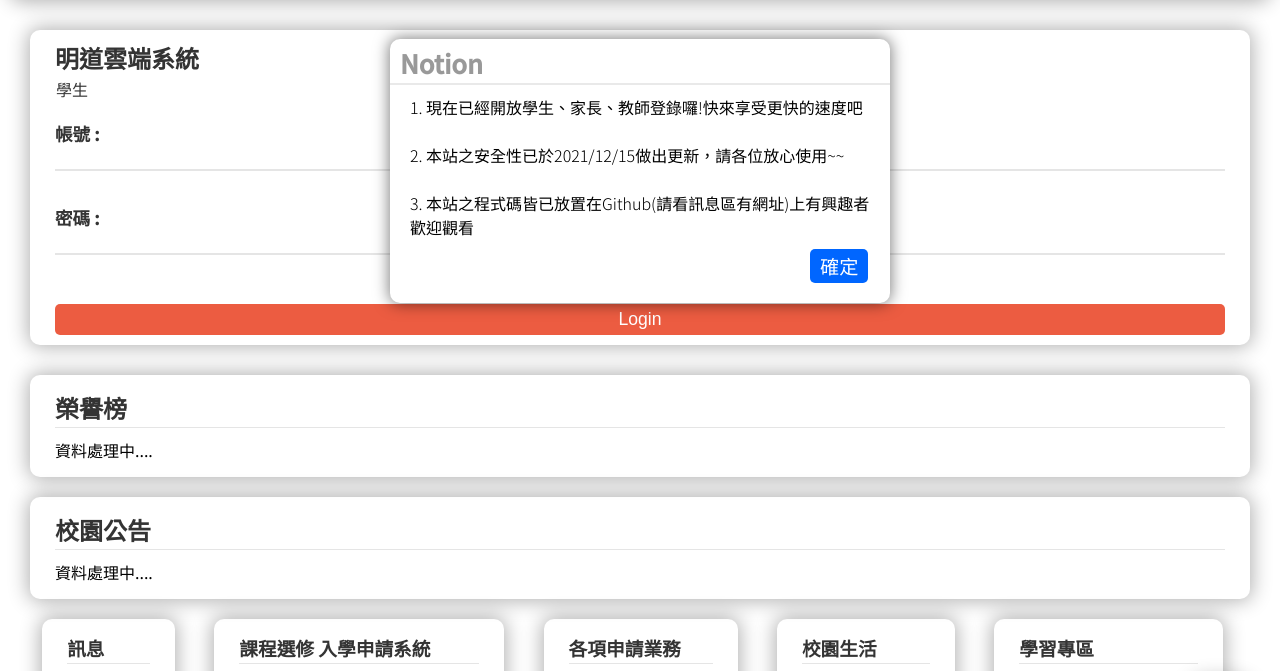
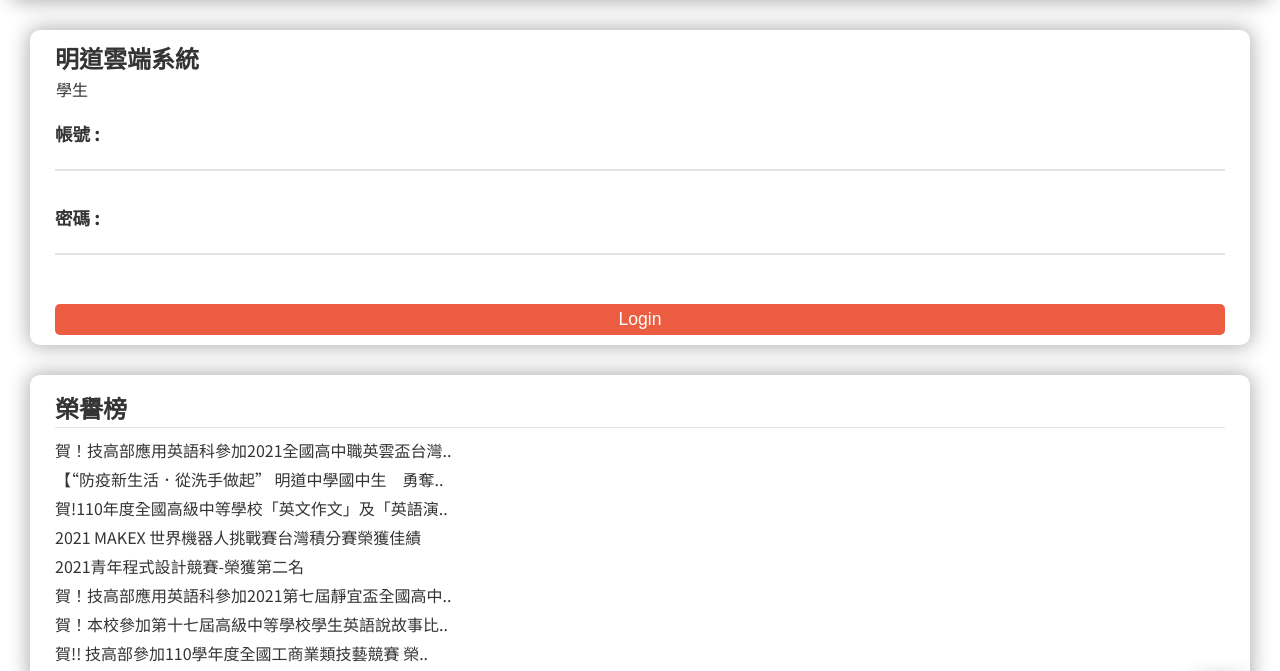
Before and after one commit to banahaker/mingdao, a plain HTML site: page index.html in a window 1280 px wide. Shown: the part 69-740 px from the top of the page. Drawn offline with nearby package versions, Linux system fonts and the light colour scheme.

```diff
--- /dev/null
+++ b/app/dataUpdate.js
@@ -0,0 +1,37 @@
+// data update from github page (https://banahaker.github.io/mingdao/data/information.json)
+const url = 'https://banahaker.github.io/mingdao/data/information.json';
+const honorRoll = document.querySelector('#honorRollData');
+const announcements = document.querySelector('#announcementsData');
+
+async function dataUpdate(url) {
+    let data = await fetch(url);
+    data = await data.json();
+    let honorList = data[0];
+    let announcementsList = data[1];
+    const honorRollData = `
+    <li><a target="_blank" href="http://www.mingdao.edu.tw/md/200310/honor/show.php?News_ID=${honorList[0].news_id}">${honorList[0].content}</a></li>
+    <li><a target="_blank" href="http://www.mingdao.edu.tw/md/200310/honor/show.php?News_ID=${honorList[1].news_id}">${honorList[1].content}</a></li>
+    <li><a target="_blank" href="http://www.mingdao.edu.tw/md/200310/honor/show.php?News_ID=${honorList[2].news_id}">${honorList[2].content}</a></li>
+    <li><a target="_blank" href="http://www.mingdao.edu.tw/md/200310/honor/show.php?News_ID=${honorList[3].news_id}">${honorList[3].content}</a></li>
+    <li><a target="_blank" href="http://www.mingdao.edu.tw/md/200310/honor/show.php?News_ID=${honorList[4].news_id}">${honorList[4].content}</a></li>
+    <li><a target="_blank" href="http://www.mingdao.edu.tw/md/200310/honor/show.php?News_ID=${honorList[5].news_id}">${honorList[5].content}</a></li>
+    <li><a target="_blank" href="http://www.mingdao.edu.tw/md/200310/honor/show.php?News_ID=${honorList[6].news_id}">${honorList[6].content}</a></li>
+    <li><a target="_blank" href="http://www.mingdao.edu.tw/md/200310/honor/show.php?News_ID=${honorList[7].news_id}">${honorList[7].content}</a></li>
+    `;
+    const announcementsData = `
+    <li><a target="_blank" href="http://www.mingdao.edu.tw/md/200310/honor/show.php?News_ID=${announcementsList[0].news_id}">${announcementsList[0].content}</a></li>
+    <li><a target="_blank" href="http://www.mingdao.edu.tw/md/200310/honor/show.php?News_ID=${announcementsList[1].news_id}">${announcementsList[1].content}</a></li>
+    <li><a target="_blank" href="http://www.mingdao.edu.tw/md/200310/honor/show.php?News_ID=${announcementsList[2].news_id}">${announcementsList[2].content}</a></li>
+    <li><a target="_blank" href="http://www.mingdao.edu.tw/md/200310/honor/show.php?News_ID=${announcementsList[3].news_id}">${announcementsList[3].content}</a></li>
+    <li><a target="_blank" href="http://www.mingdao.edu.tw/md/200310/honor/show.php?News_ID=${announcementsList[4].news_id}">${announcementsList[4].content}</a></li>
+    <li><a target="_blank" href="http://www.mingdao.edu.tw/md/200310/honor/show.php?News_ID=${announcementsList[5].news_id}">${announcementsList[5].content}</a></li>
+    <li><a target="_blank" href="http://www.mingdao.edu.tw/md/200310/honor/show.php?News_ID=${announcementsList[6].news_id}">${announcementsList[6].content}</a></li>
+    <li><a target="_blank" href="http://www.mingdao.edu.tw/md/200310/honor/show.php?News_ID=${announcementsList[7].news_id}">${announcementsList[7].content}</a></li>
+    `;
+    honorRoll.innerHTML = honorRollData;
+    announcements.innerHTML = announcementsData;
+}
+
+window.onload = () => {
+    dataUpdate(url);
+}
--- a/index.html
+++ b/index.html
@@ -17,6 +17,7 @@
 			<a class="blue changeMode" href="#" data-mode="teacher">教師</a>
 		</div>
 	</header>
+	<input id="themeChange" type="checkbox">
 	<main>
 		<form action="#">
 			<h1>明道雲端系統</h1>
@@ -87,8 +88,7 @@
 			</section>
 		</section>
 	</main>
-	<label class="themeChange">
-		<input id="themeChange" type="checkbox">
+	<label class="themeChange" for="themeChange">
 		<span><i><ion-icon id="sunny" name="sunny"></ion-icon><ion-icon id="moon" name="moon"></ion-icon></i></span>
 	</label>
 	<notion id="notion">
@@ -98,6 +98,7 @@
 	</notion>
 
 	<script src="./tools/notion.js"></script>
+	<script src="./app/dataUpdate.js"></script>
 	<script src="./app/login.js"></script>
 	<script src="./style/theme.js"></script>
 	<script src="https://unpkg.com/ionicons@4.5.10-0/dist/ionicons.js"></script>
--- a/style/style.css
+++ b/style/style.css
@@ -206,7 +206,7 @@ label.themeChange {
 	height: 30px;
 }
 
-label.themeChange>input {
+#themeChange {
 	display: none;
 }
 
@@ -246,23 +246,31 @@ label.themeChange>span>i>#moon {
 	transition: .1s;
 }
 
-label.themeChange>input:checked ~ span {
+#themeChange:checked ~ label.themeChange>span {
 	background-color: #282a2e;
 	box-shadow: 0px 0px 20px 2px #00000050;
 }
 
-label.themeChange>input:checked ~ span>i {
+#themeChange:checked ~ label.themeChange>span>i {
 	left: 33px;
 	color: #000;
 	background-color: #fff;
 }
 
-label.themeChange>input:checked ~ span>i>#sunny {
+#themeChange:checked ~ label.themeChange>span>i>#sunny {
 	display: none;
 }
 
-label.themeChange>input:checked ~ span>i>#moon {
+#themeChange:checked ~ label.themeChange>span>i>#moon {
 	display: inline;
+}
+
+#themeChange:checked ~ main a{
+	color: #fff;
+}
+
+#themeChange:checked ~ main a:hover{
+	color: #ec5c41;
 }
 
 notion {
```
